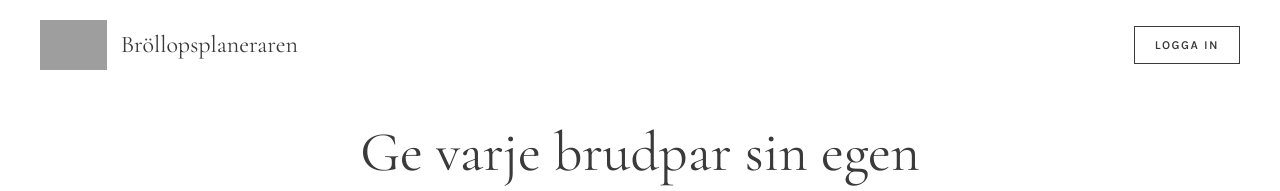
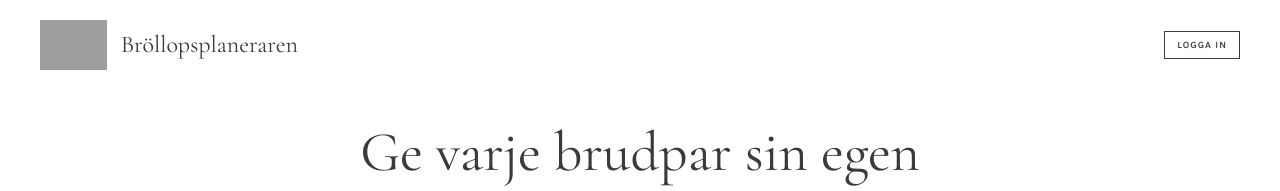
Before and after one commit to studiomonira-stack/Wedding-planner, a Django app: page / in a window 1280 px wide. Shown: the top 191 px of the page. Run offline with Django 5.2, Linux system fonts and the light colour scheme; grey boxes are pictures that could not be loaded.

Commit message:
Update landing.html

```diff
--- a/accounts/templates/accounts/landing.html
+++ b/accounts/templates/accounts/landing.html
@@ -240,7 +240,7 @@
        <img src="https://i.imgur.com/bOcT1Cx.jpeg" alt="Bröllopsplaneraren" style="height: 50px; margin-right: 14px;">
         <span style="font-family: 'Cormorant Garamond', serif; font-size: 1.5rem; color: #3A3A3A;">Bröllopsplaneraren</span>
     </a>
-    <a href="{% url 'login' %}" style="border: 1px solid #3A3A3A; color: #3A3A3A; padding: 8px 20px; font-size: 0.75rem; text-transform: uppercase; letter-spacing: 1.5px; text-decoration: none; font-weight: 600;">{% trans "Logga in" %}</a>
+    <a href="{% url 'login' %}" style="border: 1px solid #3A3A3A; color: #3A3A3A; padding: 5px 12px; font-size: 0.6rem; text-transform: uppercase; letter-spacing: 1px; text-decoration: none; font-weight: 600; white-space: nowrap;">{% trans "Logga in" %}</a>
 </div>
 
     <!-- Hero -->
```
